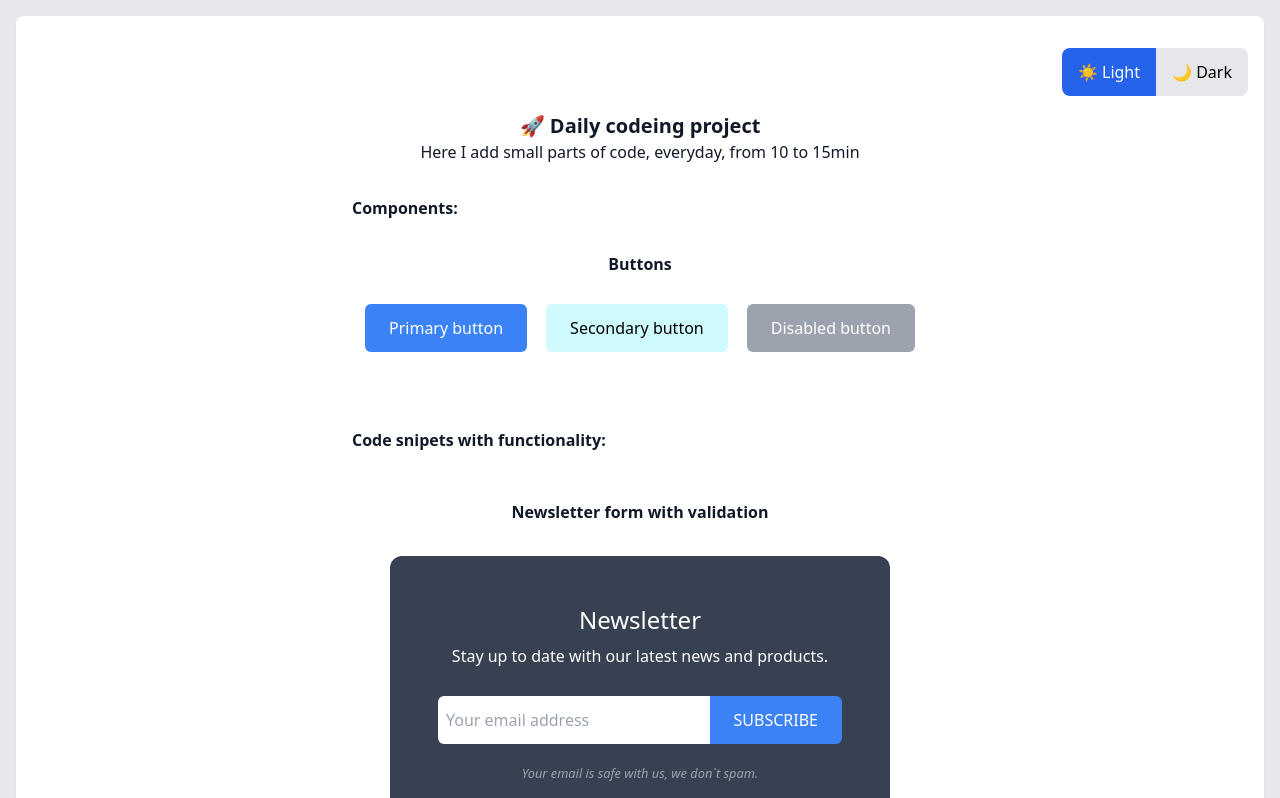
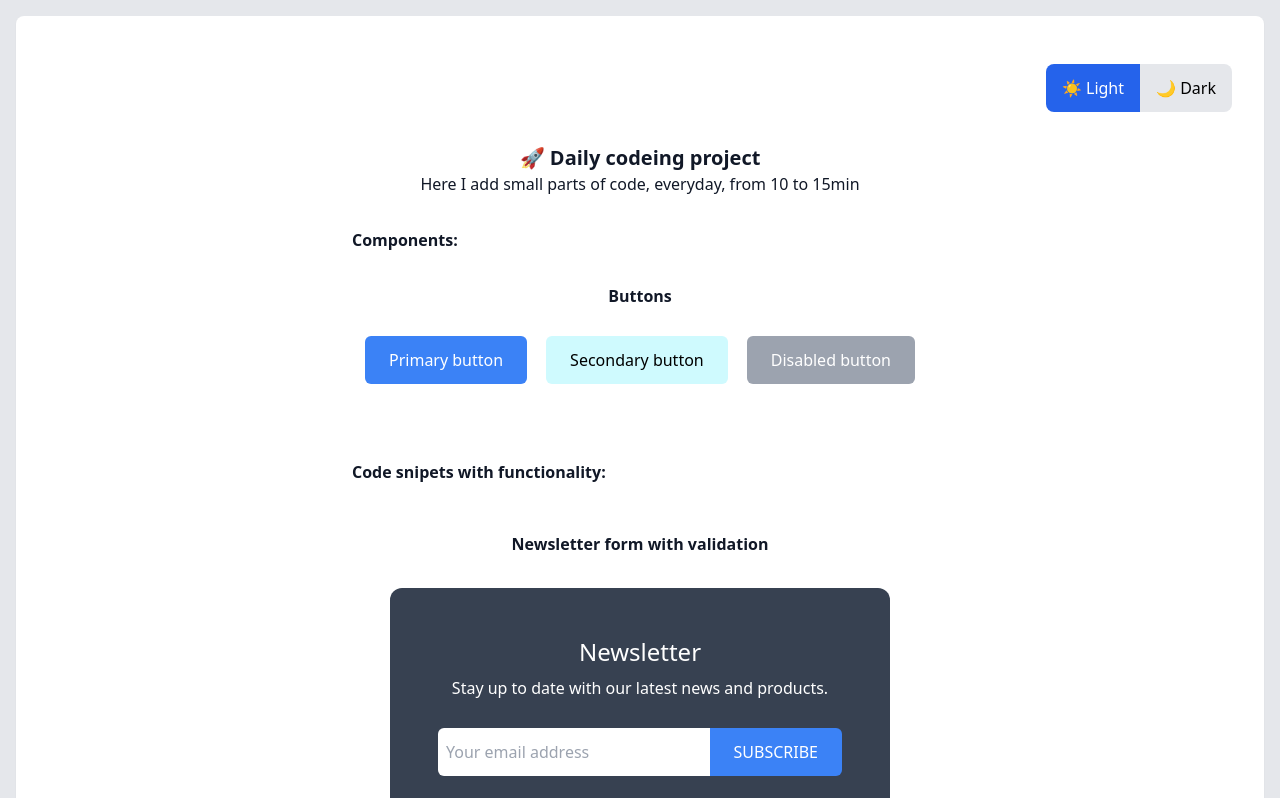
Before and after one commit to szczepanieceryk/daily-coding, a React (Vite) app: page / in a window 1280 px wide. Shown: the top 798 px of the page. Built offline with nearby package versions, Linux system fonts and the light colour scheme.

Commit message:
feat: use ThemeSwitch component with global Theme state

```diff
--- a/src/App.tsx
+++ b/src/App.tsx
@@ -3,32 +3,18 @@ import Button from './components/Button';
 import NewsletterForm from './layouts/NewsletterForm';
 import AutoCompleateSearch from './layouts/AutoCompleteSearch';
 import useLocalStorage from './hooks/useLocalStorage';
-
+import ThemeSwitch from './components/ThemeSwitch';
+// import ThemeSwitcher from './layouts/ThemeSwitcher';
 const App = () => {
   const handleClick = () => console.log('Button clicked!');
 
   const [theme, setTheme] = useLocalStorage('theme', 'light');
-  const baseClasses = 'py-3 px-4';
-
   return (
     <div
       className={`max-w-8xl p-4 mb-4 mx-auto  rounded-lg shadow-sm ${theme === 'dark' ? 'bg-gray-900 text-white' : 'bg-white text-gray-900'}`}
     >
       <div className="flex flex-wrap justify-end">
-        <div className="my-4 max-w-[300px] flex flex-wrap">
-          <button
-            onClick={() => setTheme('light')}
-            className={`${baseClasses} ${theme === 'light' ? 'bg-blue-600 text-white' : 'bg-gray-200 text-black'} rounded-s-lg`}
-          >
-            ☀️ Light
-          </button>
-          <button
-            onClick={() => setTheme('dark')}
-            className={`${baseClasses}  ${theme === 'dark' ? 'bg-blue-600 text-white' : 'bg-gray-200 text-black'} rounded-r-lg`}
-          >
-            🌙 Dark
-          </button>
-        </div>
+        <ThemeSwitch theme={theme} setTheme={setTheme} />
       </div>
 
       <div className="max-w-xl mx-auto">
```
